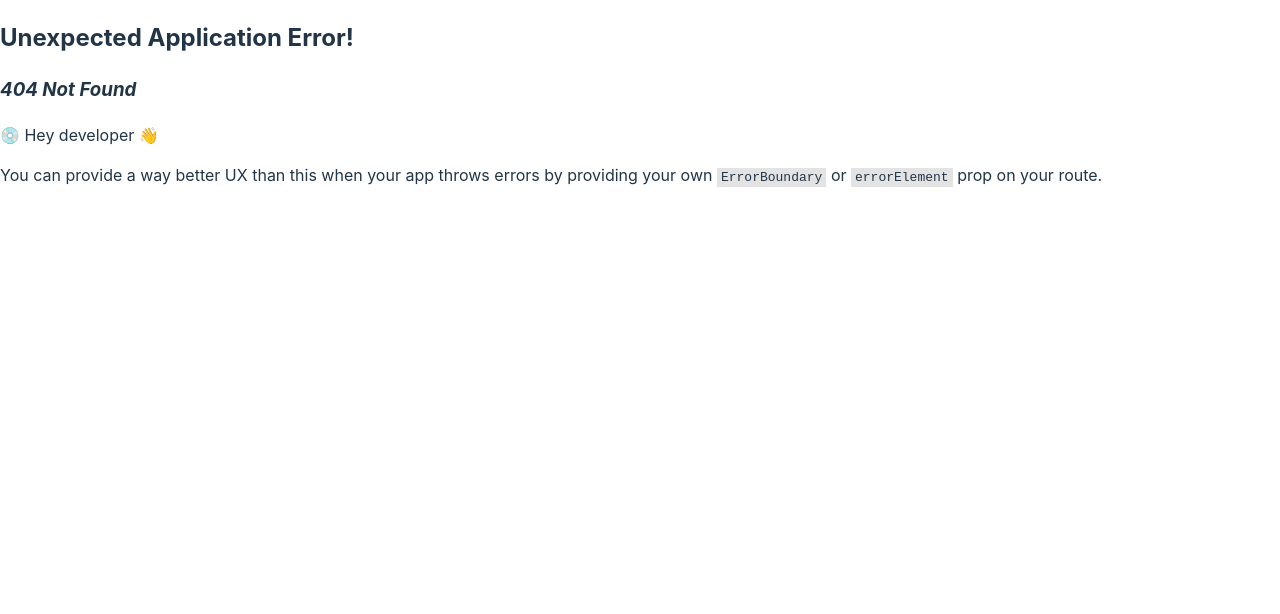
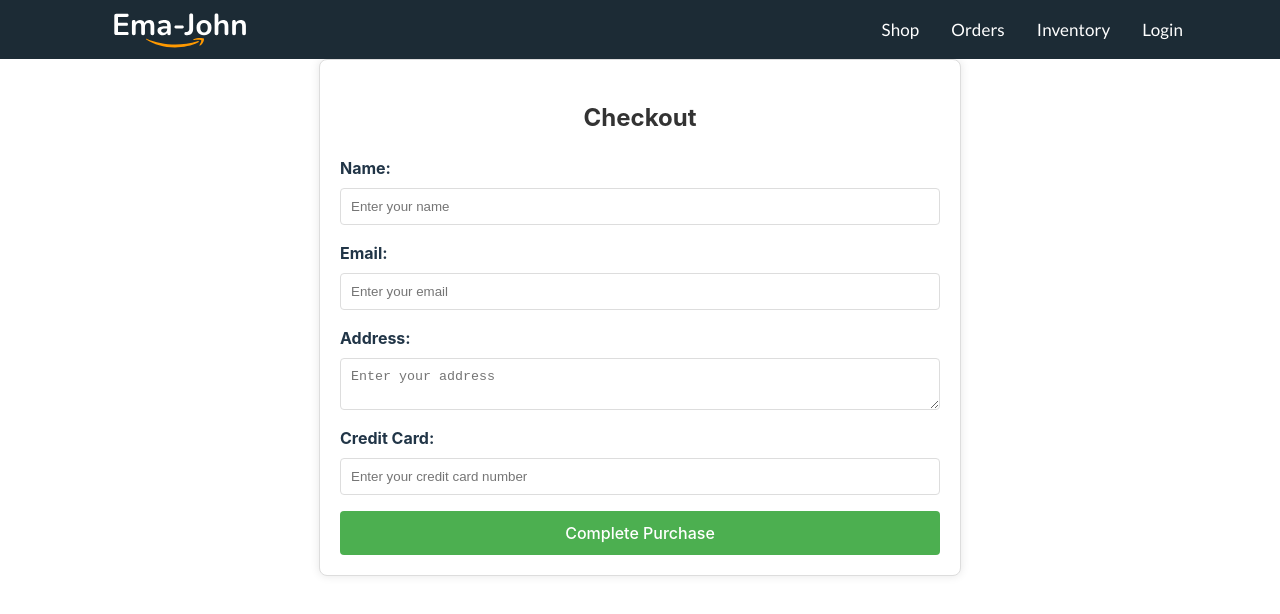
Before and after one commit to MDABDULLAH16/react-ema-john-simple, a React (Vite) app: page /checkOut in a window 1280 px wide. Before the commit this address had no page. Shown: the top 614 px of the page. Built offline with nearby package versions, Linux system fonts and the light colour scheme.

Commit message:
use navigare btn checkout

```diff
--- a/src/components/Cart/Cart.css
+++ b/src/components/Cart/Cart.css
@@ -2,7 +2,7 @@
   margin-top: 60px;
   padding-left: 23px;
   font-family: Lato;
-  font-size: 24px;
+  font-size: 20px;
   font-style: normal;
   font-weight: 400;
   line-height: normal;
@@ -12,4 +12,5 @@
 .btn-clear-cart {
   background-color: rgba(255, 48, 48, 1);
   color: white;
+  width: 90%;
 }
--- a/src/components/Cart/Cart.jsx
+++ b/src/components/Cart/Cart.jsx
@@ -3,7 +3,7 @@ import "./Cart.css";
 import { faTrashAlt } from "@fortawesome/free-solid-svg-icons";
 import { FontAwesomeIcon } from "@fortawesome/react-fontawesome";
 
-const Cart = ({ cart, handleClearCart }) => {
+const Cart = ({ cart, handleClearCart, children }) => {
   //   const { cart } = props.cart;
   //   console.log(cart);
   let total = 0;
@@ -30,6 +30,7 @@ const Cart = ({ cart, handleClearCart }) => {
         <button onClick={handleClearCart} className="btn-clear-cart">
           Clear Cart <FontAwesomeIcon icon={faTrashAlt} />{" "}
         </button>
+        {children}
       </div>
     </div>
   );
--- /dev/null
+++ b/src/components/CheckOut/CheckOut.css
@@ -0,0 +1,49 @@
+/* Checkout.css */
+.checkout-container {
+  max-width: 600px;
+  margin: 0 auto;
+  padding: 20px;
+  border: 1px solid #ddd;
+  border-radius: 8px;
+  box-shadow: 0 0 10px rgba(0, 0, 0, 0.1);
+  background-color: #fff;
+}
+
+.checkout-heading {
+  color: #333;
+  text-align: center;
+}
+
+.checkout-form {
+  display: flex;
+  flex-direction: column;
+}
+
+label {
+  margin-bottom: 8px;
+  font-weight: bold;
+}
+
+input,
+textarea {
+  padding: 10px;
+  margin-bottom: 16px;
+  border: 1px solid #ddd;
+  border-radius: 4px;
+  width: 100%;
+  box-sizing: border-box;
+}
+
+.checkout-button {
+  background-color: #4caf50;
+  color: #fff;
+  padding: 12px;
+  border: none;
+  border-radius: 4px;
+  cursor: pointer;
+  font-size: 16px;
+}
+
+button:hover {
+  background-color: #45a049;
+}
--- /dev/null
+++ b/src/components/CheckOut/CheckOut.jsx
@@ -0,0 +1,32 @@
+// Checkout.js
+import React from "react";
+import "./CheckOut.css"; // Import the CSS file
+
+const CheckOut = () => {
+  return (
+    <div className="checkout-container">
+      <h2 className="checkout-heading">Checkout</h2>
+      <div className="checkout-form">
+        <label htmlFor="name">Name:</label>
+        <input type="text" id="name" placeholder="Enter your name" />
+
+        <label htmlFor="email">Email:</label>
+        <input type="email" id="email" placeholder="Enter your email" />
+
+        <label htmlFor="address">Address:</label>
+        <textarea id="address" placeholder="Enter your address"></textarea>
+
+        <label htmlFor="card">Credit Card:</label>
+        <input
+          type="text"
+          id="card"
+          placeholder="Enter your credit card number"
+        />
+
+        <button className="checkout-button">Complete Purchase</button>
+      </div>
+    </div>
+  );
+};
+
+export default CheckOut;
--- a/src/components/Order/Order.css
+++ b/src/components/Order/Order.css
@@ -1,3 +1,9 @@
 .review-item-container {
   margin: 50px auto;
 }
+.btn-cheek-out {
+  background-color: rgba(255, 153, 0, 1);
+  color: white;
+  width: 90%;
+  margin-top: 16px;
+}
--- a/src/components/Order/Order.jsx
+++ b/src/components/Order/Order.jsx
@@ -1,5 +1,5 @@
 import React, { useState } from "react";
-import { useLoaderData } from "react-router-dom";
+import { useLoaderData, useNavigate } from "react-router-dom";
 import Cart from "../Cart/Cart";
 import ReviewItem from "../../ReviewItem/ReviewItem";
 import "./Order.css";
@@ -18,7 +18,10 @@ const Order = () => {
     setCart([]);
     deleteShoppingCart();
   };
-
+  const navigate = useNavigate();
+  const handleCheckOut = () => {
+    navigate("/checkOut");
+  };
   return (
     <div className="main-container">
       <div className="review-item-container">
@@ -30,7 +33,13 @@ const Order = () => {
         ))}
       </div>
       <div className="cart-container">
-        <Cart cart={cart} handleClearCart={handleClearCart}></Cart>
+        <Cart cart={cart} handleClearCart={handleClearCart}>
+          <div>
+            <button onClick={handleCheckOut} className="btn-cheek-out">
+              Cheek Out
+            </button>
+          </div>
+        </Cart>
       </div>
     </div>
   );
--- a/src/components/Shop/Shop.css
+++ b/src/components/Shop/Shop.css
@@ -4,9 +4,9 @@
 }
 .products-container {
   display: grid;
-  grid-template-columns: repeat(3, 1fr);
+  grid-template-columns: repeat(4, 1fr);
   grid-gap: 40px;
-  margin-top: 100px;
+  margin-top: 50px;
   margin-left: 40px;
   margin-right: 40px;
 }
@@ -20,3 +20,9 @@
 
   background-color: rgba(255, 153, 0, 0.3);
 }
+.btn-order-review {
+  background-color: rgba(255, 153, 0, 1);
+  color: white;
+  width: 90%;
+  margin-top: 16px;
+}
--- a/src/components/Shop/Shop.jsx
+++ b/src/components/Shop/Shop.jsx
@@ -7,6 +7,7 @@ import {
   deleteShoppingCart,
   getShoppingCart,
 } from "../../utilities/fakedb";
+import { useNavigate } from "react-router-dom";
 
 const Shop = () => {
   const [products, setProducts] = useState([]);
@@ -50,6 +51,10 @@ const Shop = () => {
     addToDb(product.id);
   };
 
+  const navigate = useNavigate();
+  const handleOrderReview = () => {
+    navigate("/orders");
+  };
   return (
     <div className="main-container">
       <div className="products-container">
@@ -62,7 +67,13 @@ const Shop = () => {
         ))}
       </div>
       <div className="cart-container">
-        <Cart cart={cart} handleClearCart={handleClearCart}></Cart>
+        <Cart cart={cart} handleClearCart={handleClearCart}>
+          <div>
+            <button onClick={handleOrderReview} className="btn-order-review">
+              Order Review
+            </button>
+          </div>
+        </Cart>
       </div>
     </div>
   );
--- a/src/main.jsx
+++ b/src/main.jsx
@@ -10,6 +10,7 @@ import OrderReview from "./components/OrderReview/OrderReview.jsx";
 import ManageInventory from "./components/ManageInventory/ManageInventory.jsx";
 import Login from "./components/Login/Login.jsx";
 import cartProductsLoader from "./CartProductsLoader/CartProductLoader.js";
+import CheckOut from "./components/CheckOut/CheckOut.jsx";
 
 const router = createBrowserRouter([
   {
@@ -23,6 +24,10 @@ const router = createBrowserRouter([
         element: <Order></Order>,
         // loader: () => fetch("products.json"),
         loader: cartProductsLoader,
+      },
+      {
+        path: "/checkOut",
+        element: <CheckOut></CheckOut>,
       },
       // { path: "/orderReview", element: <OrderReview></OrderReview> },
       {
```
